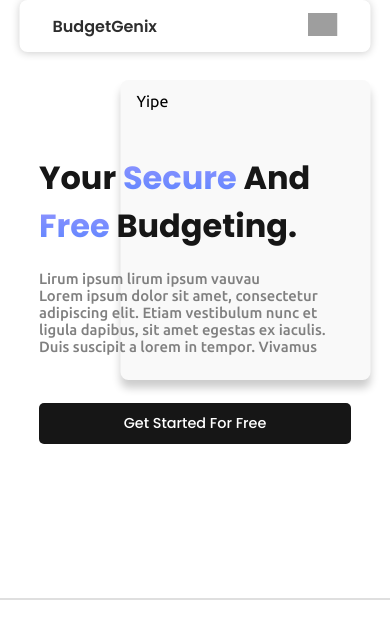
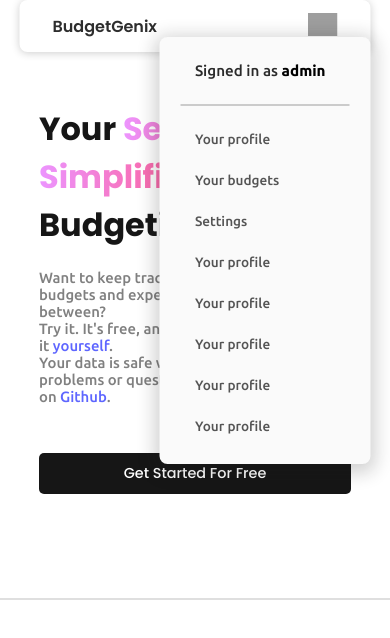
Before and after one commit to BudjetGenix/budjetgenix.com, a Next.js app: page / in a window 390 px wide. Both pictures are taken after a click on the element 322 px from the left and 25 px from the top of the page. Shown: the top 638 px of the page. Built offline with nearby package versions, Linux system fonts and the light colour scheme; grey boxes are pictures that could not be loaded.

Commit message:
First section of landing page done, working responsive :)

```diff
--- a/components/Landing.tsx
+++ b/components/Landing.tsx
@@ -1,4 +1,5 @@
 import Menu from './Menu';
+import Link from 'next/link'
 
 export default function Landing() {
     return (
@@ -8,15 +9,17 @@
             <div className='main'>
                 <div className='text-container'>
                     <h1>
-                        your <span className='special'>secure</span> and <span className='special'>free</span>{' '}
+                        your <span className='special'>secure</span> and <span className='special'>simplified</span>{' '}
                         budgeting.
                     </h1>
                     <p>
-                        Lirum ipsum lirum ipsum vauvau
+                        Want to keep track of your daily income, budgets and expenses and everything between?
                         <br />
-                        Lorem ipsum dolor sit amet, consectetur adipiscing elit. Etiam vestibulum nunc et
+                        Try it. It's free, and you can even host it&nbsp;
+                        <Link href="https://github.com/budjetgenix">yourself</Link>.
                         <br />
-                        ligula dapibus, sit amet egestas ex iaculis. Duis suscipit a lorem in tempor. Vivamus
+                        Your data is safe with us. If you got any problems or questions, you can open an issue on&nbsp;
+                        <Link href="https://github.com/budjetgenix/">Github</Link>.
                     </p>
                     <br />
                 </div>
--- a/components/Menu.tsx
+++ b/components/Menu.tsx
@@ -1,5 +1,6 @@
 import imgSources from '../services/imgSources';
 import { useState } from "react";
+import { AccountDropdown } from './modules/AccountDropdown'
 
 export default function Menu() {
     const [menuShown, setMenuShown] = useState(false);
@@ -15,11 +16,7 @@
                 <img src={imgSources.profile} alt='' />
             </div>
 
-            {
-                menuShown && <div className='account-dropdown'>
-                    Yipe
-                </div>
-            }
+            { menuShown && <AccountDropdown  accountName={""} accountUrl={""}/> }
 
         </div>
     );
--- /dev/null
+++ b/components/modules/AccountDropdown.tsx
@@ -0,0 +1,29 @@
+const items = [
+    { name: "Your profile" },
+    { name: "Your budgets" },
+    { name: "Settings" },
+    { name: "Your profile" },
+    { name: "Your profile" },
+    { name: "Your profile" },
+    { name: "Your profile" },
+    { name: "Your profile" },
+]
+
+
+interface accountInfo {
+    accountName: string
+    accountUrl: string
+}
+
+export function AccountDropdown(props: accountInfo) {
+    const accountName = props.accountName || "admin";
+    return (
+        <div className='account-dropdown'>
+            <div className="items">
+                <div className="welcome">Signed in as <span className="accountName">{accountName}</span></div>
+                <hr />
+                { items.map(item => <div key={Math.random()} className="item">{item.name}</div>) }
+            </div>
+        </div>
+    )
+}
--- a/styles/home.scss
+++ b/styles/home.scss
@@ -16,6 +16,9 @@
     width: 100%;
     border-bottom: 2px solid rgb(223, 223, 223);
     position: relative;
+    @media screen and (max-height: 400px) {
+        height: 550px !important;
+    }
     .main {
         display: flex;
         flex-direction: column;
@@ -45,40 +48,25 @@
         }
 
         & .text-container {
+            z-index: -1 !important;
             & h1 {
                 margin: 0;
                 font-family: 'Poppins', sans-serif;
                 font-weight: 900;
                 color: $darkgray;
-                font-size: 3.7rem;
+                font-size: 3.4rem;
                 text-transform: capitalize;
                 & .special {
                     position: relative;
                     color: $white;
-                    background: $darkgray linear-gradient(
-                        180deg,
-                        rgba(150, 149, 255, 1) 0%,
-                        rgba(89, 132, 255, 1) 100%
+                    background: linear-gradient(
+                                    90deg,
+                                    rgb(236, 149, 255) 0%,
+                                    rgb(255, 89, 139) 100%
                     );
                     -webkit-background-clip: text;
                     -webkit-text-fill-color: transparent;
 
-                    &:before {
-                        content: "";
-                        transition: background-size 300ms ease;
-                        border-radius: 10px;
-                        background-size: 0 3px;
-                        background: linear-gradient(
-                                        90deg,
-                                        rgb(236, 149, 255) 0%,
-                                        rgb(255, 89, 139) 100%
-                        ) no-repeat left bottom;
-                        -webkit-background-clip: unset;
-                        -webkit-text-fill-color: unset;
-                        &:hover {
-                            background-size: 100% 3px;
-                        }
-                    }
                 }
             }
             & p {
@@ -86,7 +74,7 @@
                 color: gray;
                 font-weight: 500;
             }
-            .special {
+            .special, a {
                 color: $purple;
             }
         }
@@ -115,9 +103,6 @@
         transform: none !important;
     }
 }
-.special {
-}
-
 
 @media screen and (max-width: 800px) {
     .container {
--- a/styles/menu.scss
+++ b/styles/menu.scss
@@ -5,6 +5,7 @@
     position: absolute;
     top: 0;
     left: 50%;
+    z-index: 3;
     width: 90%;
     box-shadow: 0 1px 8px 0 rgba(0,0,0,0.2);
     padding: 18px;
@@ -34,15 +35,65 @@
     .account-dropdown {
         position: absolute;
         right: 0;
-        top: 80px;
-        background-color: #f9f9f9;
-        height: 300px;
-        box-shadow: 0 8px 8px 0 rgba(0,0,0,0.2);
-        padding: 12px 16px;
-        z-index: 1;
-        width: 250px;
+        top: calc(100% - 15px);
+        background: #fafafa;
+        height: auto;
+        box-shadow: 0 4px 18px 5px rgba(24, 24, 24, 0.2);
+        z-index: 3;
+        width: auto;
+        padding: 15px 0;
         border-radius: 8px;
         transition: 100ms ease;
+
+        @media screen and (max-width: 800px) {
+            width: 60%;
+            min-width: 200px;
+        }
+        .items {
+            position: relative;
+            hr {
+                margin: 15px auto 15px auto;
+                background: #cbcbcb;
+                border: 0;
+                height: 2px;
+                width: 80%;
+            }
+            .item{
+                transition: 170ms ease;
+                color: #545454;
+                cursor: pointer;
+                margin: 5px 0;
+                font-weight: 500;
+                font-size: 0.99rem;
+                padding: 7px 25px;
+                @media screen and (max-width: 700px) {
+                    padding: 10px 35px;
+                    font-size: 0.85rem;
+                }
+                &:hover {
+                    color: white;
+                    background: #000f90;
+                }
+            }
+            .welcome {
+                padding: 0 25px;
+                font-family: 'Ubuntu', sans-serif;
+                font-weight: 500;
+                color: #2a2a2a;
+                .accountName {
+                    font-weight: 600;
+                    cursor: pointer;
+                    color: black;
+                }
+                @media screen and (max-width: 700px) {
+                    padding: 10px 35px;
+                    font-size: 0.95rem;
+                }
+                &:hover {
+                    background: none;
+                }
+            }
+        }
     }
     @media screen and (max-width: 800px) {
         padding: 13px 18px;
```
